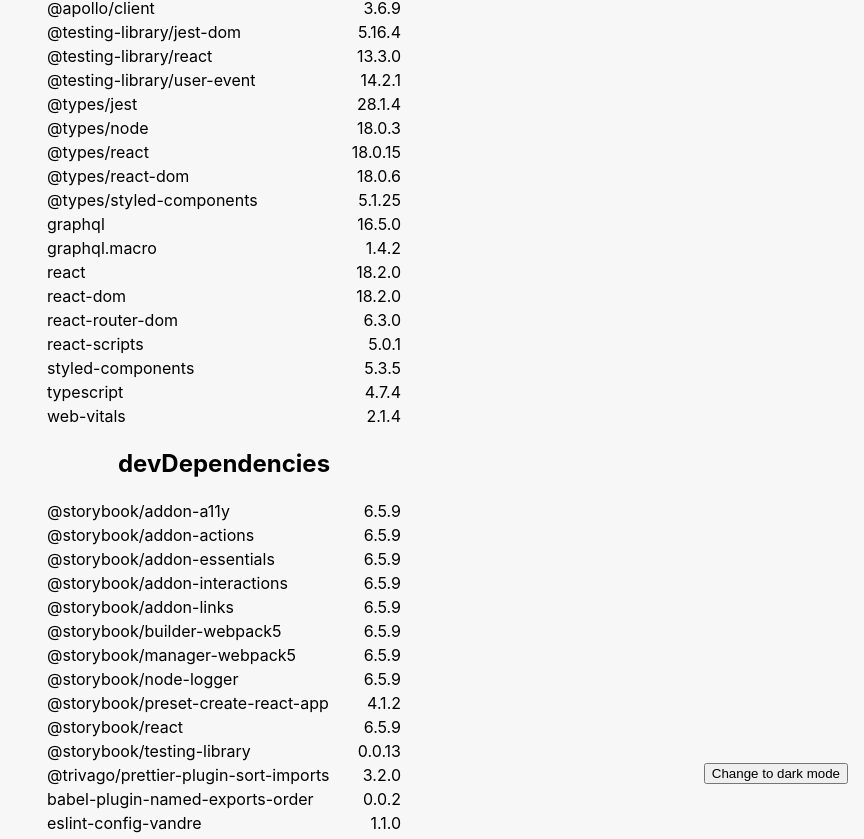
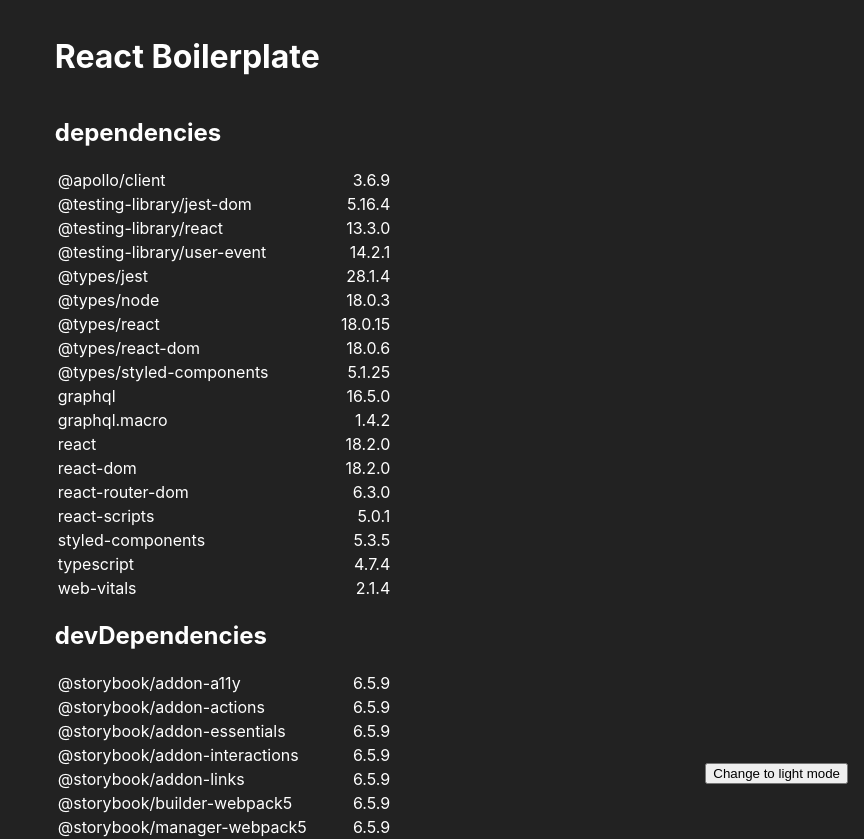
Before and after one commit to vandreleal/boilerplate-react-cra, a React (Create React App) app: page / in a window 1280 px wide. Shown: the top 839 px of the page, without its empty margins (416-1280 px from the left). Built offline with nearby package versions, Linux system fonts and the light colour scheme; no server answers.

Commit message:
fix(home): fix height and set dark as default theme mode

```diff
--- a/src/App.tsx
+++ b/src/App.tsx
@@ -9,7 +9,7 @@
 import { dark, light } from "styles/theme"
 
 const App: FC = () => {
-  const [isDarkTheme, setIsDarkTheme] = useState(false)
+  const [isDarkTheme, setIsDarkTheme] = useState(true)
 
   return (
     <ThemeProvider theme={isDarkTheme ? dark : light}>
--- a/src/pages/home/Home.styles.ts
+++ b/src/pages/home/Home.styles.ts
@@ -1,17 +1,16 @@
 import styled from "styled-components"
 
 export const Container = styled.div`
-  display: flex;
-  flex-direction: column;
+  display: grid;
   align-items: center;
   justify-content: center;
-  height: 100%;
+  padding: 1rem 1rem 3rem;
 `
 
 export const Table = styled.table`
   min-width: min(100%, 360px);
 
-  td:nth-of-type(2) {
+  td:last-of-type {
     text-align: right;
   }
 `
--- a/src/pages/home/Home.tsx
+++ b/src/pages/home/Home.tsx
@@ -9,12 +9,14 @@
   const renderTable = (dependencies: { [s: string]: string }) => {
     return (
       <S.Table>
+        <tbody>
           {Object.entries(dependencies).map(([dep, version]) => (
             <tr key={dep}>
               <td>{dep}</td>
               <td>{version}</td>
             </tr>
           ))}
+        </tbody>
       </S.Table>
     )
   }
--- a/src/styles/global.ts
+++ b/src/styles/global.ts
@@ -1,7 +1,7 @@
 import { createGlobalStyle } from "styled-components"
 
 export const GlobalStyle = createGlobalStyle`
-  html, body, #root {
+  html, body {
     width: 100%;
     height: 100%;
   }
@@ -17,6 +17,12 @@
     -moz-osx-font-smoothing: grayscale;
   }
 
+  #root {
+    display: grid;
+    align-items: center;
+    min-height: 100%;
+  }
+
   code {
     font-family: source-code-pro, Menlo, Monaco, Consolas, 'Courier New',
       monospace;
```
Lines whose indentation alone changed are shown as unchanged.
